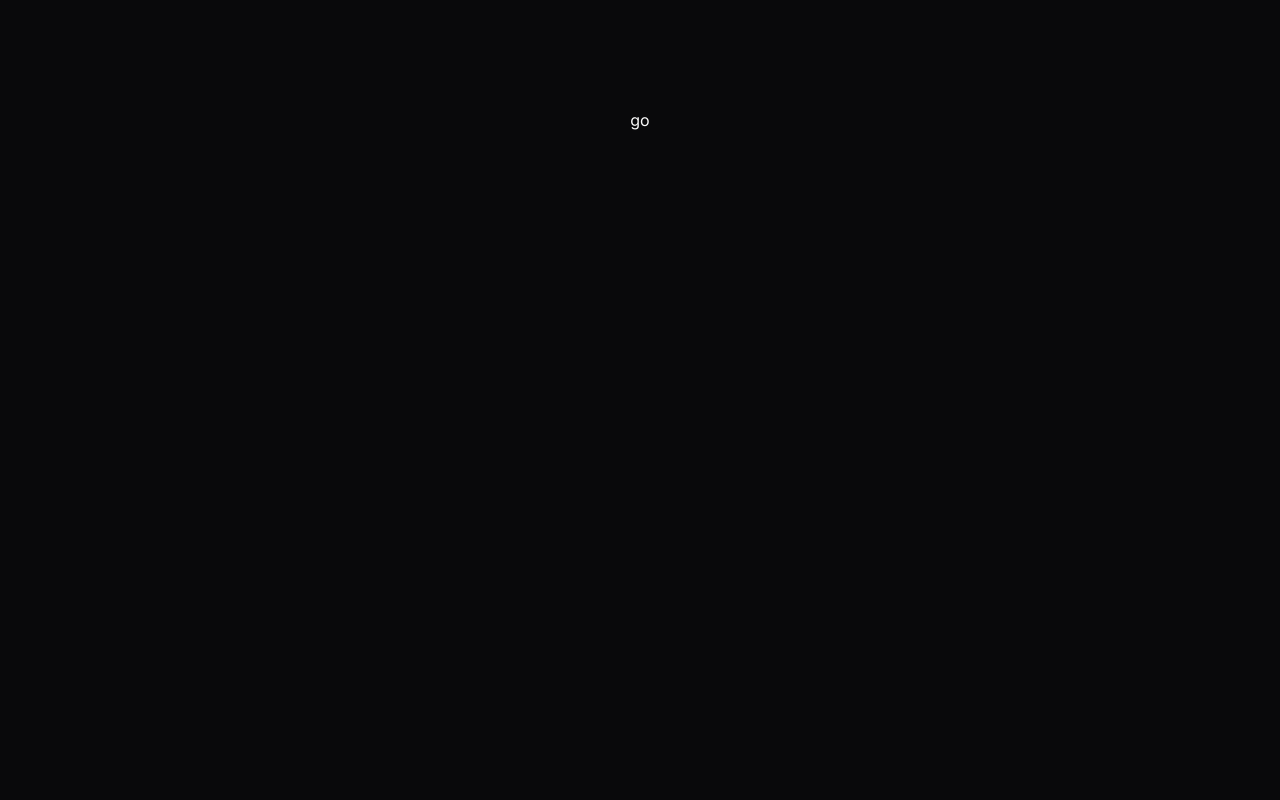
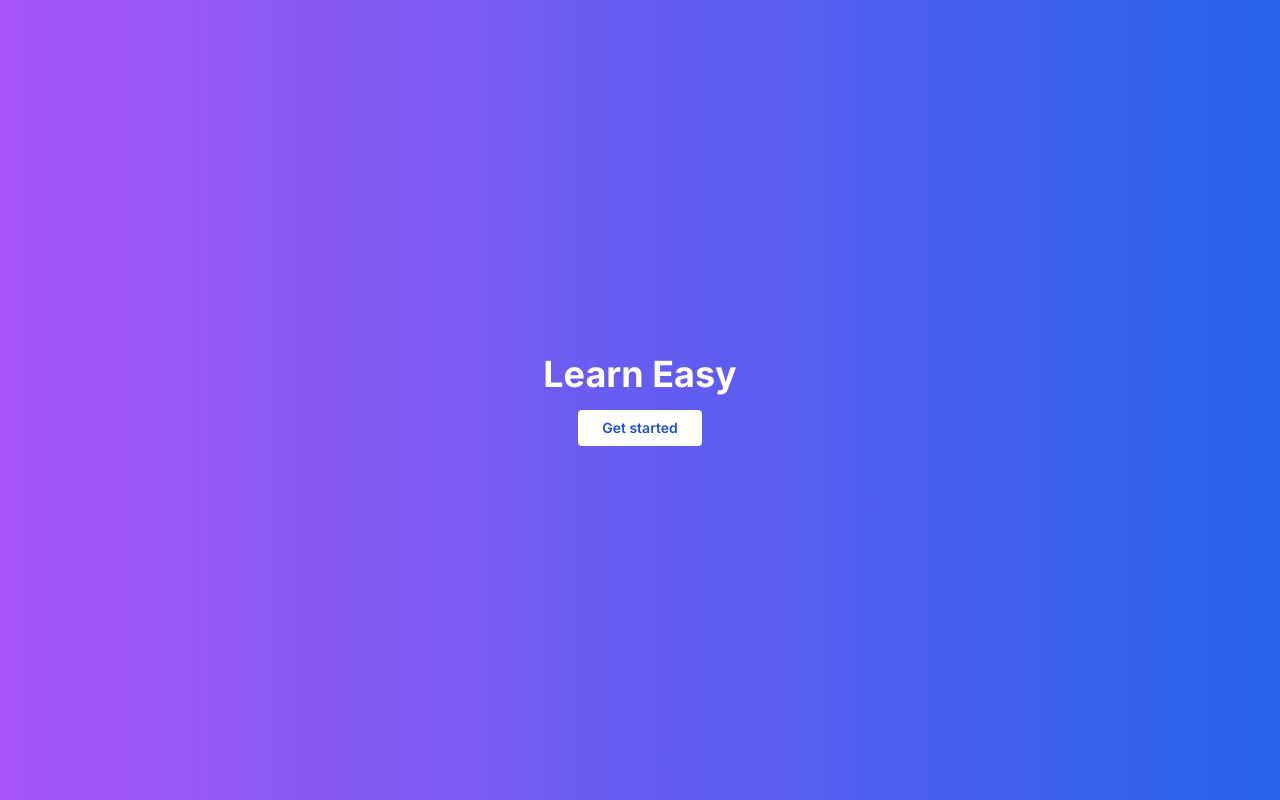
Before and after one commit to brovarenko/eazy-lingo, a Next.js app in the folder client/: page / in a window 1280 px wide. Built offline with nearby package versions, Linux system fonts and the light colour scheme.

Commit message:
change main page

```diff
--- a/client/app/page.tsx
+++ b/client/app/page.tsx
@@ -1,15 +1,17 @@
 import Link from 'next/link';
-import Words from './components/words';
 
 export default function Home() {
   return (
-    <main className='flex min-h-screen flex-col items-center justify-between p-24'>
-      <Link
-        className='p-3 rounded hover:bg-emerald-600 hover:text-white hover:shadow transition '
-        href={`/home`}
-      >
-        go
-      </Link>
-    </main>
+    <div className='min-h-screen flex justify-center items-center bg-gradient-to-r from-purple-500 to-blue-600 p-6'>
+      <div className='container mx-auto flex flex-col justify-center items-center'>
+        <h2 className='text-4xl text-white font-bold mb-4'>Learn Easy</h2>
+        <Link
+          className='bg-white text-sm text-blue-700 font-semibold py-2 px-6 rounded'
+          href={'/home'}
+        >
+          Get started
+        </Link>
+      </div>
+    </div>
   );
 }
```
Also changed, not shown: 1 other file (tests, documents, lock files or other folders).
